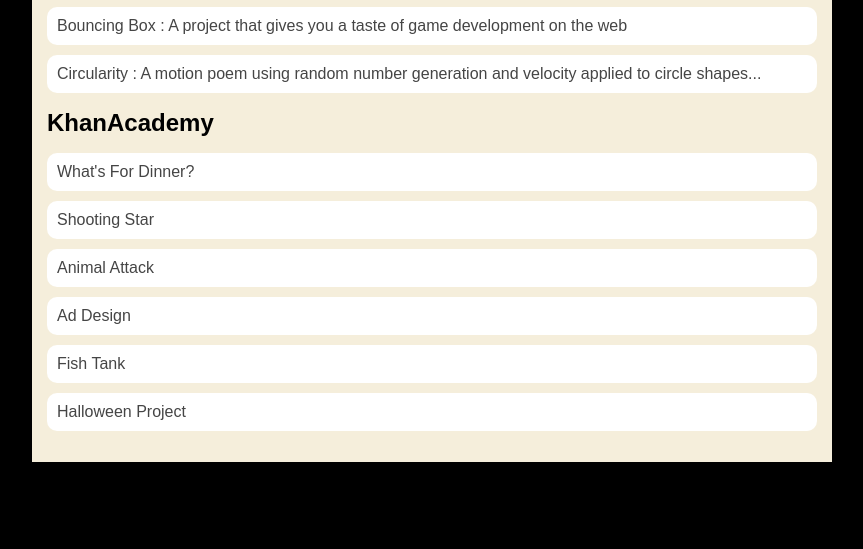
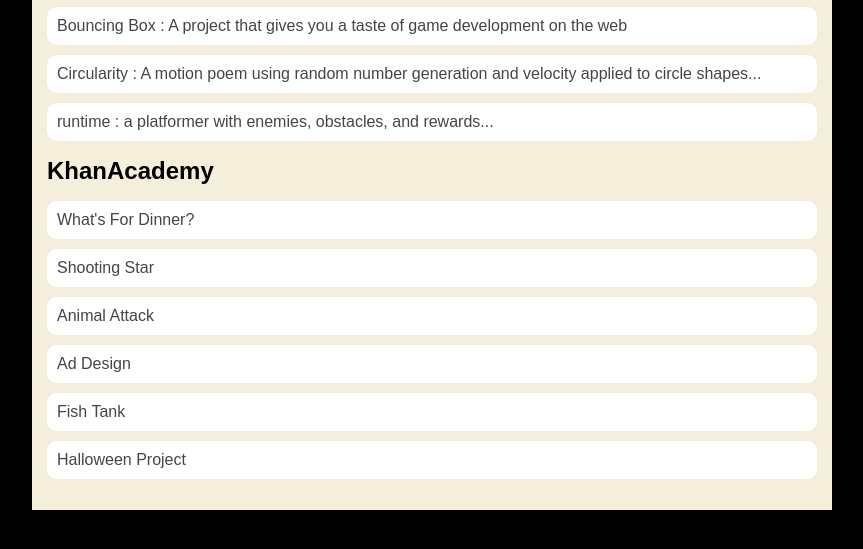
Before and after one commit to matthewabadie/matthewabadie.gitpod.io, a plain HTML site: page portfolio.html in a window 1280 px wide. Shown: the part 197-746 px from the top of the page, without its empty margins (208-1071 px from the left). Drawn offline with Linux system fonts and the light colour scheme.

Commit message:
describe your changes

```diff
--- a/portfolio.html
+++ b/portfolio.html
@@ -21,6 +21,7 @@
                     <li><a href="projects/platformer/">Platformer : A cannon - dodging, collectible - grabbing adventure game for Halleb0t</a></li>
                     <li><a href="projects/bouncing-box/">Bouncing Box : A project that gives you a taste of game development on the web </a></li>
                     <li><a href="projects/circularity/">Circularity : A motion poem using random number generation and velocity applied to circle shapes...</a></li>
+                    <li><a href="projects/runtime/">runtime : a platformer with enemies, obstacles, and rewards...</a></li>
                 </ul>
                 <h2>KhanAcademy</h2>
                 <ul id="portfolio">
```
